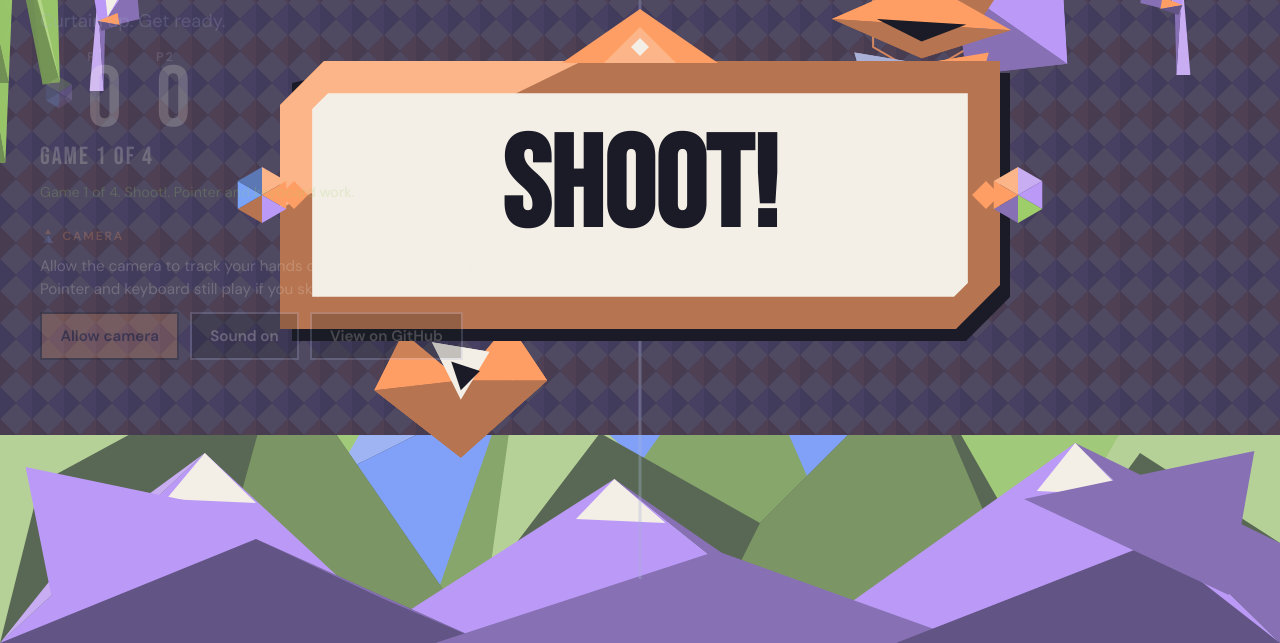
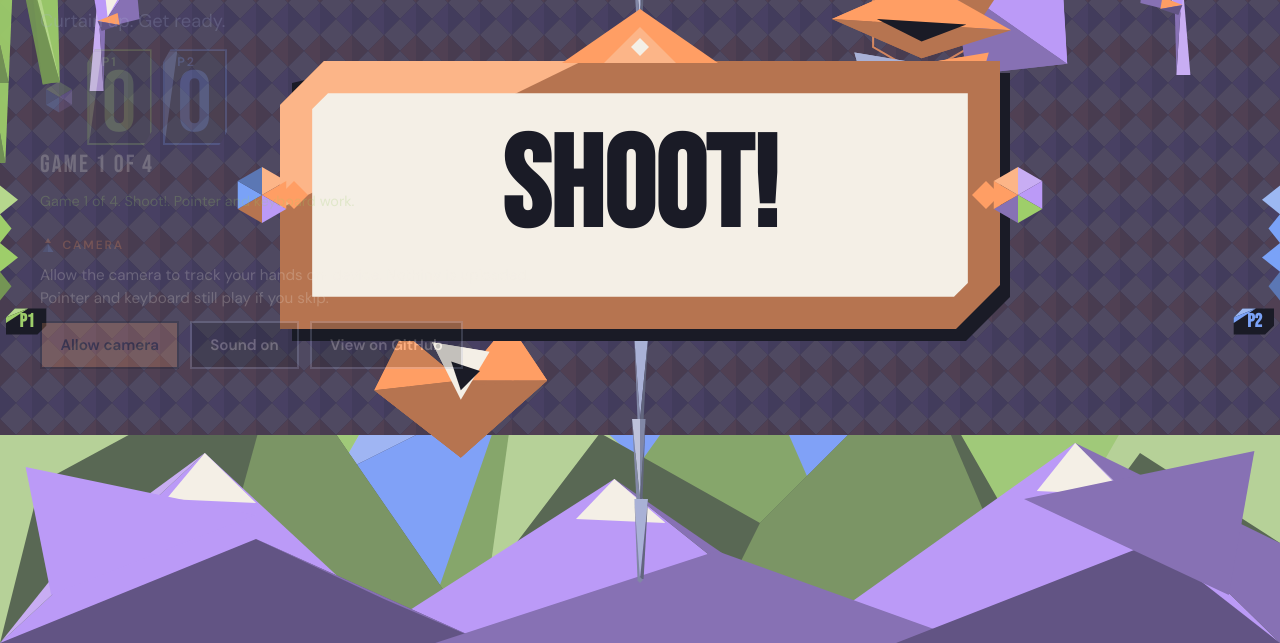
Before and after one commit to tslackey/kinect-web-game, a website built with Vite: page index.html in a window 1280 px wide. Both pictures are taken after a click on the button "Play without camera". Shown: the part 157-800 px from the top of the page. Built offline with nearby package versions, Linux system fonts and the light colour scheme.

Commit message:
Facet 2P split-lane chrome (#101)
Facet polish for 2P split-lane chrome.

Squash-merged per Scott. Closes #100.

```diff
--- a/index.html
+++ b/index.html
@@ -58,11 +58,11 @@
               <strong class="score-value" id="score-value">0</strong>
             </span>
             <span class="score-duo" id="score-duo" hidden>
-              <span class="score-player" id="score-p1-wrap">
+              <span class="score-player is-p1" id="score-p1-wrap">
                 <span class="score-kicker">P1</span>
                 <strong class="score-value" id="score-p1">0</strong>
               </span>
-              <span class="score-player" id="score-p2-wrap">
+              <span class="score-player is-p2" id="score-p2-wrap">
                 <span class="score-kicker">P2</span>
                 <strong class="score-value" id="score-p2">0</strong>
               </span>
--- a/main.js
+++ b/main.js
@@ -143,15 +143,16 @@ function updateHud(state) {
   document.body.classList.toggle("is-between", state.phase === "result");
   if (state.backgroundId) document.body.dataset.stage = state.backgroundId;
   else delete document.body.dataset.stage;
+  if (state.layout) document.body.dataset.layout = state.layout;
+  else delete document.body.dataset.layout;
+  document.body.classList.toggle("is-duo", state.playerMode === "2p");
   document.body.classList.toggle("is-over", state.phase === "over");
   document.body.classList.toggle("is-camera-prompt", cam.camera === "prompt");
   document.body.classList.toggle("is-camera-denied", cam.camera === "denied" || cam.camera === "unavailable" || cam.camera === "error");
   document.body.classList.toggle("is-camera-ready", cameraReady || cam.camera === "loading");
 
   if (headline) {
-    headline.textContent = headlineFor(state);
-    headline.classList.toggle("is-fail", missed);
-    headline.classList.toggle("is-split", splitRound);
+    paintHeadline(state, missed, splitRound);
   }
 
   if (lede) {
@@ -259,6 +260,52 @@ function headlineFor(state) {
   if (state.phase === "result" && state.result === "win") return "Nice";
   if (state.phase === "prompt" || state.phase === "playing") return state.prompt || "Water plant";
   return "Short games";
+}
+
+/**
+ * Dual Facet chips for a split result (`P1 nice · P2 miss`). Other phases
+ * stay a single hard headline.
+ *
+ * @param {import("./game/index.js").GameState} state
+ * @param {boolean} missed
+ * @param {boolean} splitRound
+ */
+function paintHeadline(state, missed, splitRound) {
+  if (!headline) return;
+  headline.classList.toggle("is-fail", missed && !splitRound);
+  headline.classList.toggle("is-split", splitRound);
+  if (!splitRound) {
+    headline.textContent = headlineFor(state);
+    return;
+  }
+  headline.replaceChildren(splitChip(state, "p1"), splitSep(), splitChip(state, "p2"));
+}
+
+/**
+ * @param {import("./game/index.js").GameState} state
+ * @param {"p1" | "p2"} player
+ */
+function splitChip(state, player) {
+  const won = state.playerResults?.[player] === "win";
+  const chip = document.createElement("span");
+  chip.className = `split-chip is-${player}${won ? " is-win" : " is-fail"}`;
+  chip.textContent = won ? `${playerLabel(player)} nice` : `${playerLabel(player)} miss`;
+  return chip;
+}
+
+function splitSep() {
+  const sep = document.createElement("span");
+  sep.className = "split-sep";
+  sep.setAttribute("aria-hidden", "true");
+  sep.textContent = "·";
+  return sep;
+}
+
+/**
+ * @param {"p1" | "p2"} player
+ */
+function playerLabel(player) {
+  return player === "p2" ? "P2" : "P1";
 }
 
 /**
--- a/render/index.js
+++ b/render/index.js
@@ -6,6 +6,7 @@
  * stomp-the-bug draws a Facet low-poly bug and stomp cue;
  * the simple pack draws Facet low-poly marks for each verb.
  * Interstitials use Facet theater drapes, a title placard, and stage sets.
+ * 2P split paints a Facet panel seam and Moss/Sky side cues; coop does not.
  * Start and game-over draw the hand-hold Play mark with a progress ring.
  */
 
@@ -34,6 +35,7 @@ import {
 } from "./facet.js";
 import { drawCurtain, drawStageWash } from "./curtain.js";
 import { drawSimpleScene } from "./simple.js";
+import { drawSplitChrome as paintSplitChrome } from "./split.js";
 import { drawStompBug } from "./stomp.js";
 
 /**
@@ -87,7 +89,7 @@ export function createRenderer(canvas, { reducedMotion = false } = {}) {
       });
     });
     if (state.phase !== "start") {
-      drawSplitChrome(state);
+      paintSplitChrome(ctx, width, height, state);
       const slices = sceneSlices(state);
       for (const slice of slices) {
         drawPlayfield(slice);
@@ -190,31 +192,6 @@ export function createRenderer(canvas, { reducedMotion = false } = {}) {
         ctx.stroke();
       }
     }
-  }
-
-  /**
-   * Placeholder lane chrome. Shine can polish the split later.
-   *
-   * @param {GameState} state
-   */
-  function drawSplitChrome(state) {
-    if (state.layout !== "split" && state.scene?.layout !== "split") return;
-    const x = width * 0.5;
-    ctx.save();
-    ctx.strokeStyle = `rgba(${FACET_RGB.mist}, 0.35)`;
-    ctx.lineWidth = 3;
-    ctx.beginPath();
-    ctx.moveTo(x, height * 0.12);
-    ctx.lineTo(x, height * 0.92);
-    ctx.stroke();
-    ctx.font = `700 ${Math.round(Math.min(width, height) * 0.028)}px "Bebas Neue", "Arial Narrow", sans-serif`;
-    ctx.textBaseline = "top";
-    ctx.fillStyle = `rgba(${PLAYER_RGB[0]}, 0.85)`;
-    ctx.textAlign = "center";
-    ctx.fillText("P1", width * 0.25, height * 0.08);
-    ctx.fillStyle = `rgba(${PLAYER_RGB[1]}, 0.85)`;
-    ctx.fillText("P2", width * 0.75, height * 0.08);
-    ctx.restore();
   }
 
   /**
--- /dev/null
+++ b/render/split.js
@@ -0,0 +1,156 @@
+/**
+ * Facet 2P split-lane chrome. Visual-only.
+ *
+ * Competitive split: a slim mist panel seam down the center, plus Moss (P1)
+ * / Sky (P2) side ticks that match the skeleton hues. Coop and 1P draw
+ * nothing so Hot potato / Mirror keep a clean center field.
+ *
+ * Triangles, flat fills, upper-left light. No gradients or soft edges.
+ */
+
+import { FACET, mixHex } from "../theme/facet.js";
+import { facetShade, fillDiamond, fillPoly, fillTri } from "./facet.js";
+
+/** Extra mist steps for the quiet panel seam. Tests whitelist these. */
+export const SPLIT_MIXES = Object.freeze({
+  mistLit: mixHex(FACET.mist, FACET.bone, 0.28),
+  mistShade: mixHex(FACET.mist, FACET.ink, 0.28),
+  mistDeep: mixHex(FACET.mist, FACET.ink, 0.5),
+});
+
+/**
+ * Live split chrome only. Coop-center and 1P solo stay undivided.
+ *
+ * @param {{ layout?: string | null, scene?: { layout?: string | null } | null } | null | undefined} state
+ */
+export function isSplitLayout(state) {
+  return state?.layout === "split" || state?.scene?.layout === "split";
+}
+
+/**
+ * @param {CanvasRenderingContext2D} ctx
+ * @param {number} width
+ * @param {number} height
+ * @param {{ layout?: string | null, scene?: { layout?: string | null } | null } | null | undefined} state
+ */
+export function drawSplitChrome(ctx, width, height, state) {
+  if (!isSplitLayout(state)) return;
+  if (!Number.isFinite(width) || !Number.isFinite(height) || width < 8 || height < 8) return;
+  ctx.save();
+  drawLaneSeam(ctx, width, height);
+  drawSideCue(ctx, width, height, "p1");
+  drawSideCue(ctx, width, height, "p2");
+  ctx.restore();
+}
+
+/**
+ * Quiet fold where the two panels meet — a zigzag of mist triangles, not a
+ * stroked rule. Upper-left faces stay Bone-lit; lower-right faces go Ink.
+ *
+ * @param {CanvasRenderingContext2D} ctx
+ * @param {number} width
+ * @param {number} height
+ */
+function drawLaneSeam(ctx, width, height) {
+  const mid = width * 0.5;
+  const top = height * 0.12;
+  const bot = height * 0.92;
+  const half = Math.max(5, Math.min(8, width * 0.007));
+  const folds = 8;
+  const span = bot - top;
+
+  for (let i = 0; i < folds; i += 1) {
+    const y0 = top + (i / folds) * span;
+    const y1 = top + ((i + 1) / folds) * span;
+    const slash = i % 2 === 0;
+    const leftW = slash ? half : half * 0.7;
+    const rightW = slash ? half * 0.7 : half;
+    const leftLit = slash ? SPLIT_MIXES.mistLit : FACET.mist;
+    const rightMid = slash ? SPLIT_MIXES.mistShade : FACET.mist;
+
+    fillTri(ctx, [mid - leftW, y0], [mid, y0], [mid, y1], leftLit);
+    fillTri(ctx, [mid - leftW, y0], [mid, y1], [mid - leftW * 0.45, y1], SPLIT_MIXES.mistShade);
+    fillTri(ctx, [mid, y0], [mid + rightW, y0], [mid, y1], rightMid);
+    fillTri(ctx, [mid, y1], [mid + rightW * 0.45, y1], [mid + rightW, y0], SPLIT_MIXES.mistDeep);
+  }
+
+  fillDiamond(ctx, mid, top - 1, 4, FACET.bone);
+  fillDiamond(ctx, mid, top - 1, 2, FACET.mist);
+  fillDiamond(ctx, mid, bot + 1, 3, SPLIT_MIXES.mistShade);
+}
+
+/**
+ * Outer-edge lane identity. P1 Moss on the left, P2 Sky on the right.
+ * Kept at mid-height so HUD (top-left) and camera feeds (bottom-right)
+ * stay clear, and the playfield center stays open for props.
+ *
+ * @param {CanvasRenderingContext2D} ctx
+ * @param {number} width
+ * @param {number} height
+ * @param {"p1" | "p2"} player
+ */
+function drawSideCue(ctx, width, height, player) {
+  const p1 = player === "p1";
+  const body = facetShade(p1 ? "moss" : "sky");
+  const edge = p1 ? 0 : width;
+  const dir = p1 ? 1 : -1;
+  const cy = height * 0.5;
+  const tickW = Math.max(11, Math.min(18, width * 0.015));
+  const tickH = Math.max(20, height * 0.036);
+  const ticks = 4;
+  const total = tickH * ticks;
+  const y0 = cy - total / 2;
+
+  for (let i = 0; i < ticks; i += 1) {
+    const top = y0 + i * tickH;
+    const bot = top + tickH;
+    const midY = (top + bot) / 2;
+    const depth = i % 2 === 0 ? tickW : tickW * 0.64;
+    const fill = i === 0 ? body.lit : i === ticks - 1 ? body.shade : body.mid;
+    fillTri(ctx, [edge, top], [edge + dir * depth, midY], [edge, bot], fill);
+  }
+
+  const plateH = Math.max(20, Math.min(26, height * 0.036));
+  const plateW = plateH * 1.55;
+  const plateX = edge + dir * 6;
+  const plateY = y0 + total + 8;
+  drawNamePlate(ctx, plateX, plateY, plateW, plateH, p1 ? "P1" : "P2", body, dir);
+}
+
+/**
+ * Hard-cut name plate. Upper-left triangle is the lit face.
+ *
+ * @param {CanvasRenderingContext2D} ctx
+ * @param {number} x Inner edge of the plate (toward the field).
+ * @param {number} y Top of the plate.
+ * @param {number} w
+ * @param {number} h
+ * @param {string} label
+ * @param {ReturnType<typeof facetShade>} body
+ * @param {number} dir +1 left lane, -1 right lane
+ */
+function drawNamePlate(ctx, x, y, w, h, label, body, dir) {
+  const left = dir > 0 ? x : x - w;
+  const right = left + w;
+  const cut = Math.min(10, w * 0.22);
+  fillPoly(
+    ctx,
+    [
+      [left, y + cut],
+      [left + cut, y],
+      [right, y],
+      [right, y + h - cut],
+      [right - cut, y + h],
+      [left, y + h],
+    ],
+    FACET.ink,
+  );
+  fillTri(ctx, [left, y + cut], [left + cut, y], [left + w * 0.55, y], body.lit);
+  fillTri(ctx, [left, y + cut], [left + w * 0.55, y], [left, y + h * 0.55], body.mid);
+
+  ctx.font = `700 ${Math.round(h * 0.72)}px "Bebas Neue", "Arial Narrow", sans-serif`;
+  ctx.textAlign = "center";
+  ctx.textBaseline = "middle";
+  ctx.fillStyle = body.mid;
+  ctx.fillText(label, left + w * 0.52, y + h * 0.54);
+}
--- a/styles.css
+++ b/styles.css
@@ -12,6 +12,7 @@
   --moss-ink: color-mix(in srgb, var(--moss) 68%, var(--ink));
   --moss-bone: color-mix(in srgb, var(--moss) 72%, var(--bone));
   --sky-ink: color-mix(in srgb, var(--sky) 68%, var(--ink));
+  --sky-bone: color-mix(in srgb, var(--sky) 72%, var(--bone));
   --ember-bone: color-mix(in srgb, var(--ember) 72%, var(--bone));
   --ink-bone: color-mix(in srgb, var(--ink) 82%, var(--bone));
 
@@ -219,7 +220,8 @@ h1 {
 
 .score-duo {
   flex-direction: row;
-  gap: 1.1rem;
+  align-items: stretch;
+  gap: 0.7rem;
 }
 
 .score-duo[hidden],
@@ -228,10 +230,56 @@ h1 {
 }
 
 .score-player {
+  position: relative;
   display: flex;
   flex-direction: column;
   align-items: flex-start;
-  min-width: 3.2rem;
+  min-width: 3.6rem;
+  padding: 0.18rem 0.62rem 0.12rem 0.78rem;
+  border: 2px solid var(--ink);
+  background: var(--ink-bone);
+  clip-path: polygon(0 14%, 12% 0, 100% 0, 100% 86%, 88% 100%, 0 100%);
+}
+
+.score-player::before {
+  content: "";
+  position: absolute;
+  top: 0;
+  left: 0;
+  width: 0.78rem;
+  height: 100%;
+  background: var(--mist);
+  clip-path: polygon(0 0, 100% 0, 0 100%);
+}
+
+.score-player.is-p1 {
+  border-color: var(--moss);
+}
+
+.score-player.is-p1 .score-kicker,
+.score-player.is-p1 .score-value {
+  color: var(--moss);
+}
+
+.score-player.is-p1::before {
+  background: var(--moss-bone);
+}
+
+.score-player.is-p2 {
+  border-color: var(--sky);
+}
+
+.score-player.is-p2 .score-kicker,
+.score-player.is-p2 .score-value {
+  color: var(--sky);
+}
+
+.score-player.is-p2::before {
+  background: var(--sky-bone);
+}
+
+.score-player.is-fail {
+  border-color: var(--coral);
 }
 
 .score-player.is-fail .score-value,
@@ -239,8 +287,8 @@ h1 {
   color: var(--coral);
 }
 
-.score-player.is-win .score-kicker {
-  color: var(--moss);
+.score-player.is-fail::before {
+  background: var(--coral);
 }
 
 .score-kicker {
@@ -268,6 +316,16 @@ h1 {
 .scoreline.is-fail .score-kicker,
 .roundline.is-fail {
   color: var(--coral);
+}
+
+.scoreline.is-fail .score-duo .score-player.is-p1:not(.is-fail) .score-kicker,
+.scoreline.is-fail .score-duo .score-player.is-p1:not(.is-fail) .score-value {
+  color: var(--moss);
+}
+
+.scoreline.is-fail .score-duo .score-player.is-p2:not(.is-fail) .score-kicker,
+.scoreline.is-fail .score-duo .score-player.is-p2:not(.is-fail) .score-value {
+  color: var(--sky);
 }
 
 .scoreline.is-pop .score-value {
@@ -301,7 +359,41 @@ h1.is-fail {
 }
 
 h1.is-split {
-  color: var(--ember);
+  display: flex;
+  flex-wrap: wrap;
+  align-items: center;
+  gap: 0.4rem 0.5rem;
+  color: var(--bone);
+}
+
+.split-chip {
+  display: inline-block;
+  padding: 0.12rem 0.58rem 0.08rem;
+  border: 2px solid var(--ink);
+  background: var(--ink-bone);
+  clip-path: polygon(0 16%, 10% 0, 100% 0, 100% 84%, 90% 100%, 0 100%);
+  font-family: var(--font-display);
+  letter-spacing: 0.08em;
+  text-transform: uppercase;
+}
+
+.split-chip.is-p1 {
+  color: var(--moss);
+  border-color: var(--moss);
+}
+
+.split-chip.is-p2 {
+  color: var(--sky);
+  border-color: var(--sky);
+}
+
+.split-chip.is-fail {
+  color: var(--coral);
+  border-color: var(--coral);
+}
+
+.split-sep {
+  color: var(--mist);
 }
 
 .status.is-split {
```
Also changed, not shown: render/split.test.mjs (added, +116 -0 lines).
